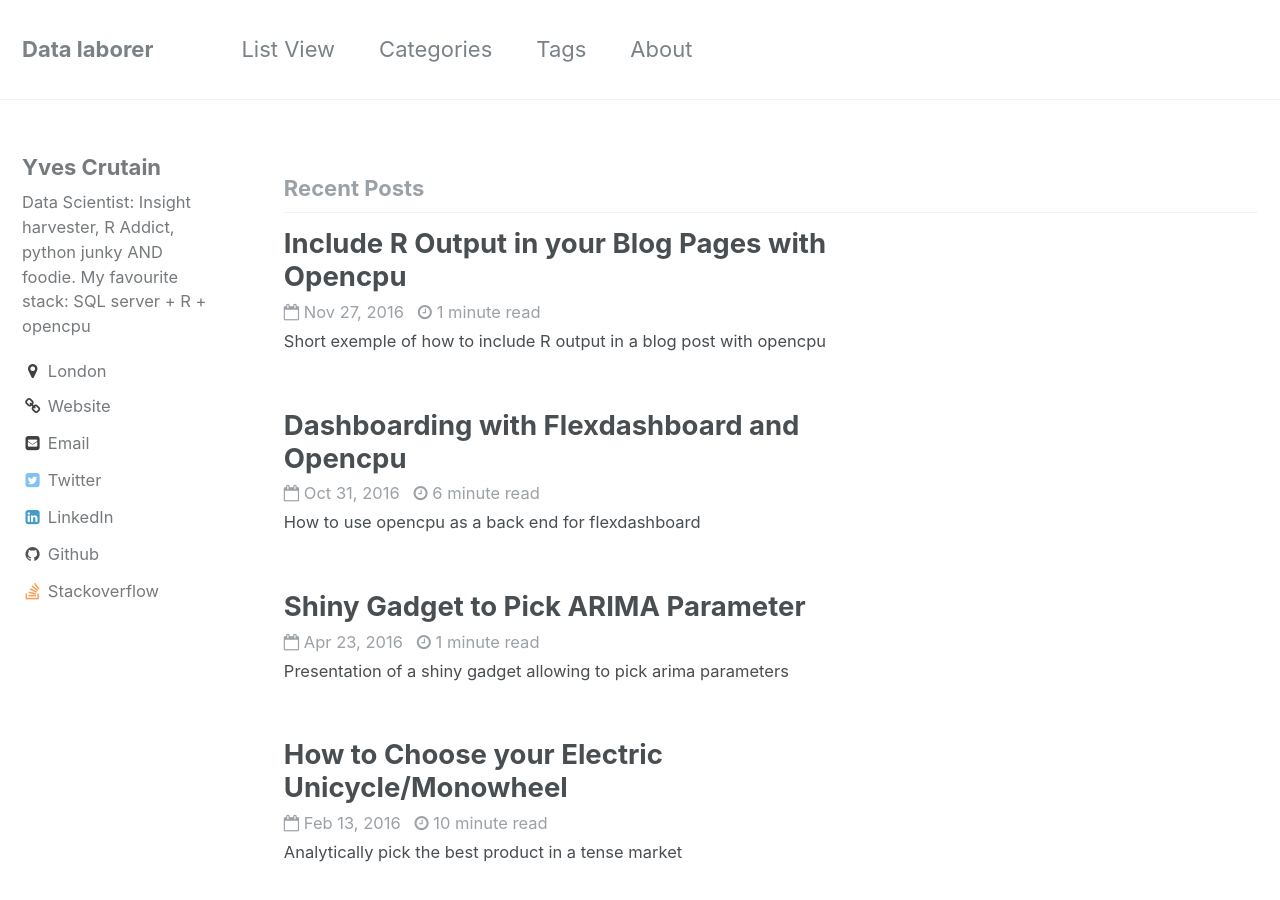
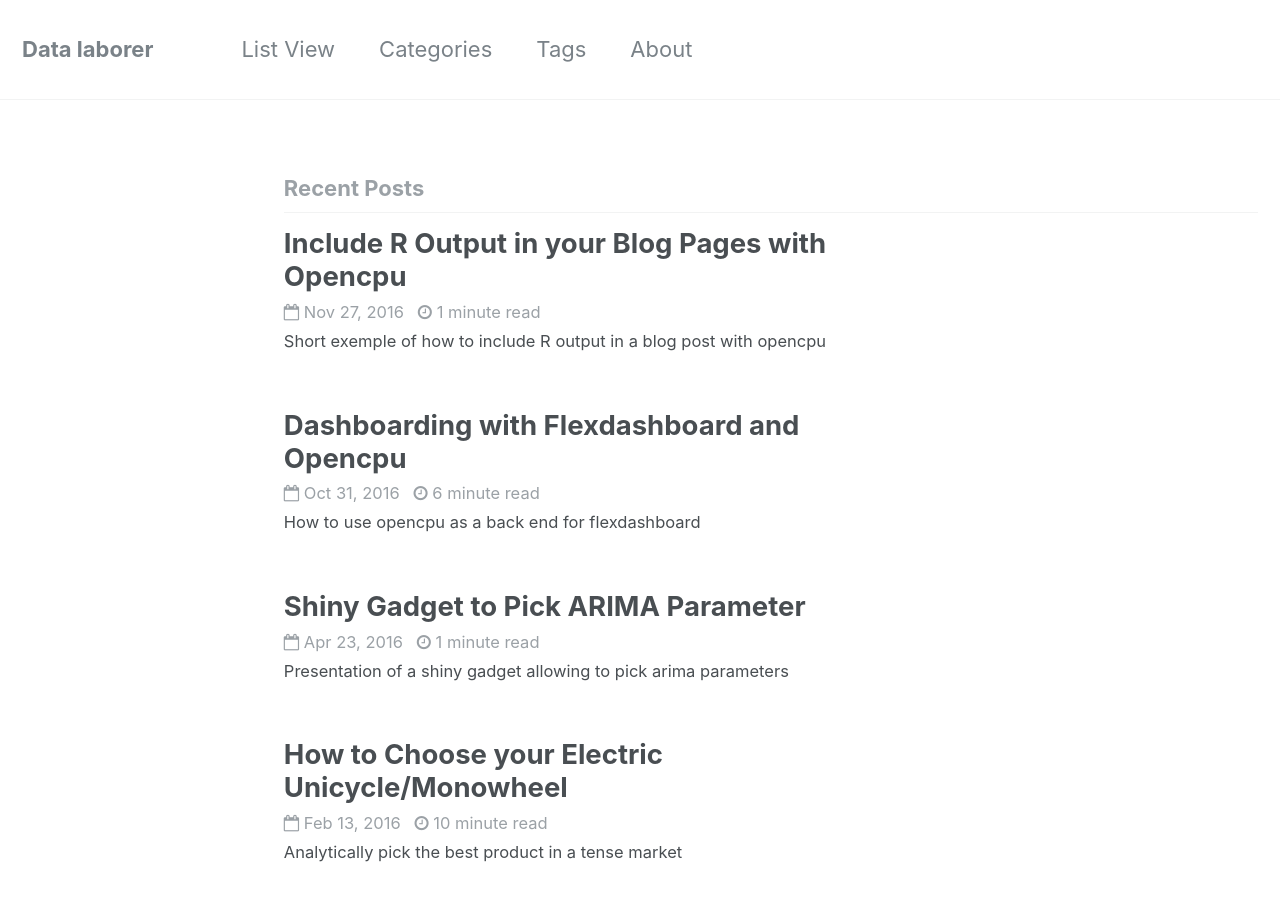
Before and after one commit to YvesCR/blog_dev_mm, a Jekyll site: the page built from _pages/portfolio-archive.html, in a window 1280 px wide and 900 px high. Built offline with Jekyll 4.4.1, drawn with Linux system fonts in a browser that asks for light colours.

```diff
--- a/_config.yml
+++ b/_config.yml
@@ -66,7 +66,7 @@ analytics:
 # Site Author
 author:
   name             : "Yves Crutain"
-  avatar           : # path of avatar image, e.g. "/assets/images/bio-photo.jpg"
+  avatar           : "/assets/images/0031e3e.jpg"
   bio              : "Data Scientist: Insight harvester, R Addict, python junky AND foodie. My favourite stack: SQL server + R + opencpu"
   location         : "London"
   email            : "yves.crutain@gmail.com"
--- a/_pages/portfolio-archive.html
+++ b/_pages/portfolio-archive.html
@@ -1,7 +1,6 @@
 ---
 layout: archive
 permalink: /portfolio/
-author_profile: true
 ---
 
 <h3 class="archive__subtitle">{{ site.data.ui-text[site.locale].recent_posts | default: "Recent Posts" }}</h3>
```
Also changed, not shown: assets/images/0031e3e.jpg (added).
